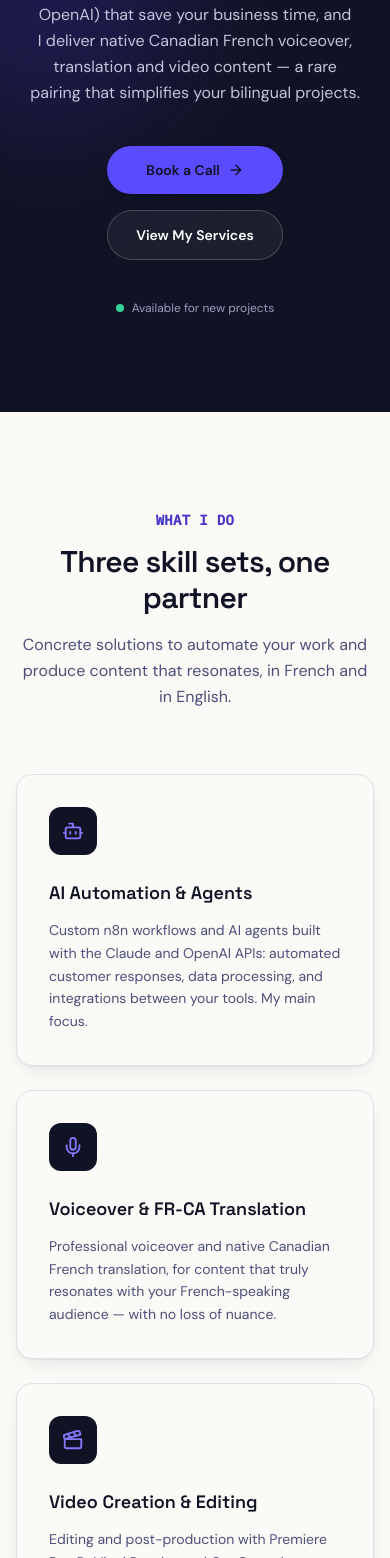
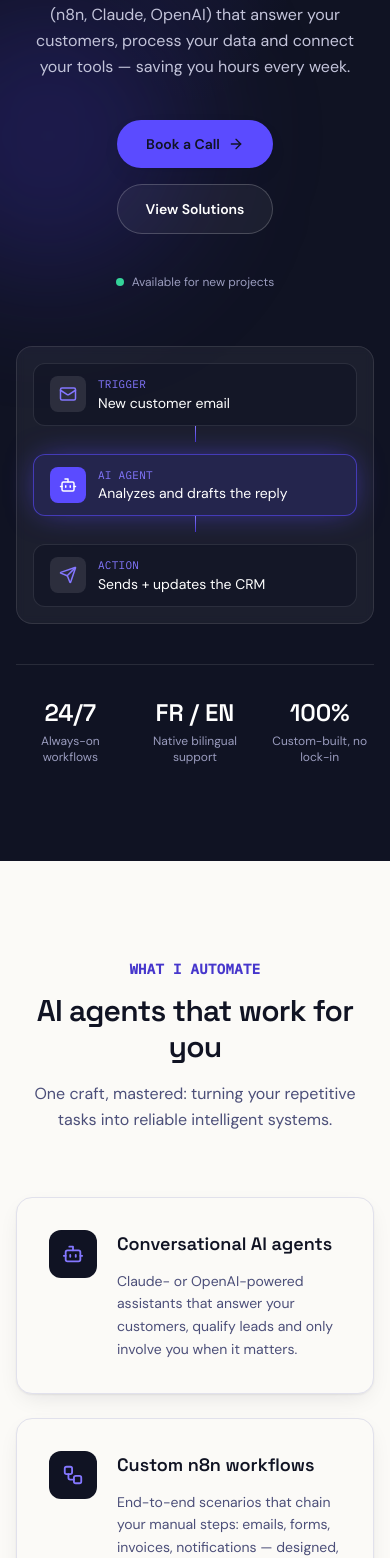
Before and after one commit to BONCELLI/boncelliai-site, a React (Vite) app: page / in a window 390 px wide. Shown: the part 442-2000 px from the top of the page. Built offline with nearby package versions, Linux system fonts and the light colour scheme.

Commit message:
Refocus site on AI automation as the single service
Remove voiceover/translation and video editing offers, replace the empty
portfolio with a process section, add workflow diagram + stats to the hero,
and update SEO metadata.

```diff
--- a/src/App.jsx
+++ b/src/App.jsx
@@ -2,7 +2,7 @@ import Navbar from "./components/Navbar.jsx";
 import Hero from "./components/Hero.jsx";
 import Services from "./components/Services.jsx";
 import About from "./components/About.jsx";
-import Portfolio from "./components/Portfolio.jsx";
+import Process from "./components/Process.jsx";
 import Contact from "./components/Contact.jsx";
 import Footer from "./components/Footer.jsx";
 
@@ -13,8 +13,8 @@ export default function App() {
       <main>
         <Hero />
         <Services />
+        <Process />
         <About />
-        <Portfolio />
         <Contact />
       </main>
       <Footer />
--- a/src/components/Footer.jsx
+++ b/src/components/Footer.jsx
@@ -2,7 +2,7 @@ import { Mail, Linkedin, Instagram } from "lucide-react";
 import { useLanguage } from "../i18n/LanguageContext.jsx";
 import { siteConfig } from "../siteConfig.js";
 
-const SECTION_IDS = ["services", "about", "portfolio", "contact"];
+const SECTION_IDS = ["services", "process", "about", "contact"];
 
 export default function Footer() {
   const { t } = useLanguage();
--- a/src/components/Hero.jsx
+++ b/src/components/Hero.jsx
@@ -1,5 +1,5 @@
 import { motion, useReducedMotion } from "framer-motion";
-import { ArrowRight, Sparkles } from "lucide-react";
+import { ArrowRight, Sparkles, Mail, Bot, Send } from "lucide-react";
 import { useLanguage } from "../i18n/LanguageContext.jsx";
 
 // Staggered "cascade" entrance: eyebrow -> title words -> subtitle -> CTAs.
@@ -95,7 +95,74 @@ export default function Hero() {
           </span>
           {t.hero.badge}
         </motion.div>
+
+        <motion.div variants={item} className="mt-14 w-full">
+          <WorkflowDiagram flow={t.hero.flow} />
+        </motion.div>
+
+        <motion.dl
+          variants={item}
+          className="mt-10 grid w-full max-w-2xl grid-cols-3 gap-4 border-t border-white/10 pt-8"
+        >
+          {t.hero.stats.map((stat) => (
+            <div key={stat.label}>
+              <dt className="font-heading text-2xl font-semibold text-white sm:text-3xl">
+                {stat.value}
+              </dt>
+              <dd className="mt-1 text-xs text-navy-300 sm:text-sm">{stat.label}</dd>
+            </div>
+          ))}
+        </motion.dl>
       </motion.div>
     </section>
   );
 }
+
+// Decorative "n8n-style" flow: trigger -> AI agent -> action. Shows the service at a glance.
+function WorkflowDiagram({ flow }) {
+  const nodes = [
+    { icon: Mail, label: flow.trigger, text: flow.triggerText, highlight: false },
+    { icon: Bot, label: flow.agent, text: flow.agentText, highlight: true },
+    { icon: Send, label: flow.action, text: flow.actionText, highlight: false },
+  ];
+
+  return (
+    <div
+      className="mx-auto flex max-w-3xl flex-col items-stretch gap-3 rounded-2xl border border-white/10 bg-white/5 p-4 backdrop-blur-sm sm:flex-row sm:items-center sm:gap-0 sm:p-5"
+      role="img"
+      aria-label={nodes.map((n) => `${n.label}: ${n.text}`).join(" → ")}
+    >
+      {nodes.map((node, i) => {
+        const Icon = node.icon;
+        return (
+          <div key={node.label} className="flex flex-1 flex-col items-stretch sm:flex-row sm:items-center">
+            <div
+              className={`flex flex-1 items-center gap-3 rounded-xl border px-4 py-3 text-left ${
+                node.highlight
+                  ? "border-accent/60 bg-accent/15 shadow-[0_0_32px_-8px_rgba(91,75,255,0.7)]"
+                  : "border-white/10 bg-navy-900/60"
+              }`}
+            >
+              <span
+                className={`flex h-9 w-9 shrink-0 items-center justify-center rounded-lg ${
+                  node.highlight ? "bg-accent text-white" : "bg-white/10 text-accent-light"
+                }`}
+              >
+                <Icon size={18} />
+              </span>
+              <span>
+                <span className="block font-mono text-[11px] uppercase tracking-wide text-accent-light">
+                  {node.label}
+                </span>
+                <span className="block text-sm text-white">{node.text}</span>
+              </span>
+            </div>
+            {i < nodes.length - 1 && (
+              <span aria-hidden="true" className="mx-auto h-4 w-px bg-gradient-to-b from-accent-light to-accent-dark sm:mx-0 sm:h-px sm:w-6 sm:bg-gradient-to-r" />
+            )}
+          </div>
+        );
+      })}
+    </div>
+  );
+}
--- a/src/components/Navbar.jsx
+++ b/src/components/Navbar.jsx
@@ -4,7 +4,7 @@ import { Menu, X } from "lucide-react";
 import { useLanguage } from "../i18n/LanguageContext.jsx";
 import LanguageSwitcher from "./LanguageSwitcher.jsx";
 
-const SECTION_IDS = ["services", "about", "portfolio", "contact"];
+const SECTION_IDS = ["services", "process", "about", "contact"];
 
 export default function Navbar() {
   const { t } = useLanguage();
--- /dev/null
+++ b/src/components/Process.jsx
@@ -0,0 +1,37 @@
+import { useLanguage } from "../i18n/LanguageContext.jsx";
+import RevealSection from "./RevealSection.jsx";
+
+export default function Process() {
+  const { t } = useLanguage();
+
+  return (
+    <RevealSection id="process" className="bg-navy-50/60 py-24 sm:py-32">
+      <div className="mx-auto max-w-6xl px-4 sm:px-6">
+        <div className="mx-auto max-w-2xl text-center">
+          <span className="font-mono text-sm font-semibold uppercase tracking-wide text-accent-dark">
+            {t.process.eyebrow}
+          </span>
+          <h2 className="mt-3 text-3xl font-semibold tracking-tight text-navy-900 sm:text-4xl">
+            {t.process.title}
+          </h2>
+          <p className="mt-4 text-base leading-relaxed text-navy-500">{t.process.subtitle}</p>
+        </div>
+
+        <ol className="mt-16 grid gap-6 md:grid-cols-3">
+          {t.process.steps.map((step, index) => (
+            <li
+              key={step.title}
+              className="relative rounded-2xl border border-navy-100 bg-paper p-8 shadow-card"
+            >
+              <span className="font-heading text-5xl font-semibold text-accent/25">
+                {String(index + 1).padStart(2, "0")}
+              </span>
+              <h3 className="mt-4 text-lg font-semibold text-navy-900">{step.title}</h3>
+              <p className="mt-3 text-sm leading-relaxed text-navy-500">{step.description}</p>
+            </li>
+          ))}
+        </ol>
+      </div>
+    </RevealSection>
+  );
+}
--- a/src/components/Services.jsx
+++ b/src/components/Services.jsx
@@ -1,10 +1,10 @@
 import { motion } from "framer-motion";
-import { Bot, Mic, Clapperboard } from "lucide-react";
+import { Bot, Workflow, DatabaseZap, Plug } from "lucide-react";
 import { useLanguage } from "../i18n/LanguageContext.jsx";
 import RevealSection from "./RevealSection.jsx";
 
-// One icon per service, in the same order as the FR/EN `services.items` arrays.
-const ICONS = [Bot, Mic, Clapperboard];
+// One icon per use case, in the same order as the FR/EN `services.items` arrays.
+const ICONS = [Bot, Workflow, DatabaseZap, Plug];
 
 export default function Services() {
   const { t } = useLanguage();
@@ -24,7 +24,7 @@ export default function Services() {
           </p>
         </div>
 
-        <div className="mt-16 grid gap-6 sm:grid-cols-2 lg:grid-cols-3">
+        <div className="mt-16 grid gap-6 sm:grid-cols-2">
           {t.services.items.map((service, index) => {
             const Icon = ICONS[index];
             return (
@@ -33,22 +33,38 @@ export default function Services() {
                 initial={{ opacity: 0, y: 24 }}
                 whileInView={{ opacity: 1, y: 0 }}
                 viewport={{ once: true, amount: 0.3 }}
-                transition={{ duration: 0.5, delay: index * 0.1, ease: [0.22, 1, 0.36, 1] }}
+                transition={{ duration: 0.5, delay: (index % 2) * 0.1, ease: [0.22, 1, 0.36, 1] }}
                 whileHover={{ y: -6 }}
-                className="group cursor-default rounded-2xl border border-navy-100 bg-paper p-8 shadow-card transition-shadow duration-300 hover:border-accent/30 hover:shadow-card-hover"
+                className="group flex cursor-default gap-5 rounded-2xl border border-navy-100 bg-paper p-8 shadow-card transition-shadow duration-300 hover:border-accent/30 hover:shadow-card-hover"
               >
-                <div className="flex h-12 w-12 items-center justify-center rounded-xl bg-navy-900 text-accent-light transition-colors duration-300 group-hover:bg-accent group-hover:text-navy-900">
+                <div className="flex h-12 w-12 shrink-0 items-center justify-center rounded-xl bg-navy-900 text-accent-light transition-colors duration-300 group-hover:bg-accent group-hover:text-white">
                   <Icon size={22} />
                 </div>
-                <h3 className="mt-6 text-lg font-semibold text-navy-900">
-                  {service.title}
-                </h3>
-                <p className="mt-3 text-sm leading-relaxed text-navy-500">
-                  {service.description}
-                </p>
+                <div>
+                  <h3 className="text-lg font-semibold text-navy-900">{service.title}</h3>
+                  <p className="mt-3 text-sm leading-relaxed text-navy-500">
+                    {service.description}
+                  </p>
+                </div>
               </motion.div>
             );
           })}
+        </div>
+
+        <div className="mt-14 text-center">
+          <p className="font-mono text-xs font-semibold uppercase tracking-wide text-navy-400">
+            {t.services.stackTitle}
+          </p>
+          <ul className="mt-4 flex flex-wrap justify-center gap-2.5">
+            {t.services.stack.map((tool) => (
+              <li
+                key={tool}
+                className="rounded-full border border-navy-100 bg-white px-4 py-1.5 text-sm font-medium text-navy-700 shadow-sm"
+              >
+                {tool}
+              </li>
+            ))}
+          </ul>
         </div>
       </div>
     </RevealSection>
--- a/src/i18n/translations.js
+++ b/src/i18n/translations.js
@@ -8,78 +8,112 @@
 export const translations = {
   fr: {
     nav: {
-      services: "Services",
+      services: "Solutions",
+      process: "Méthode",
       about: "À propos",
-      portfolio: "Portfolio",
       contact: "Contact",
       cta: "Réserver un appel",
     },
     hero: {
-      eyebrow: "Automatisation IA · Voix-off FR-CA · Vidéo",
-      title: "Des systèmes intelligents,\ndes contenus qui parlent votre langue.",
+      eyebrow: "Automatisation IA · Agents · n8n",
+      title: "Automatisez votre entreprise,\nlaissez l'IA faire le travail répétitif.",
       subtitle:
-        "Je conçois des agents et automatisations IA (n8n, Claude, OpenAI) pour faire gagner du temps à votre entreprise, et je livre du contenu voix-off, traduction et vidéo en français canadien natif — un duo rare qui simplifie vos projets bilingues.",
+        "Je conçois des agents IA et des workflows sur mesure (n8n, Claude, OpenAI) qui répondent à vos clients, traitent vos données et relient vos outils — pour vous faire gagner des heures chaque semaine.",
       ctaPrimary: "Réservez un appel",
-      ctaSecondary: "Voir mes services",
+      ctaSecondary: "Voir les solutions",
       badge: "Disponible pour de nouveaux projets",
+      flow: {
+        trigger: "Déclencheur",
+        triggerText: "Nouveau courriel client",
+        agent: "Agent IA",
+        agentText: "Analyse et rédige la réponse",
+        action: "Action",
+        actionText: "Envoi + mise à jour du CRM",
+      },
+      stats: [
+        { value: "24/7", label: "Workflows toujours actifs" },
+        { value: "FR / EN", label: "Support bilingue natif" },
+        { value: "100 %", label: "Sur mesure, sans verrouillage" },
+      ],
     },
     services: {
-      eyebrow: "Ce que je fais",
-      title: "Trois expertises, un seul partenaire",
+      eyebrow: "Ce que j'automatise",
+      title: "Des agents IA qui travaillent pour vous",
       subtitle:
-        "Des solutions concrètes pour automatiser votre travail et produire du contenu qui résonne, en français comme en anglais.",
+        "Un seul métier, maîtrisé à fond : transformer vos tâches répétitives en systèmes intelligents fiables.",
       items: [
         {
-          title: "Automatisation IA & agents",
+          title: "Agents IA conversationnels",
           description:
-            "Conception de workflows n8n et d'agents IA sur mesure avec les API Claude et OpenAI : réponse client automatisée, traitement de données, intégrations entre vos outils. Mon focus principal.",
+            "Assistants basés sur Claude ou OpenAI qui répondent à vos clients, qualifient vos prospects et ne vous sollicitent que lorsque c'est nécessaire.",
         },
         {
-          title: "Voix-off & traduction FR-CA",
+          title: "Workflows n8n sur mesure",
           description:
-            "Voix-off professionnelle et traduction en français canadien natif, pour des contenus qui sonnent juste auprès de votre audience francophone — sans perte de nuance.",
+            "Des scénarios complets qui enchaînent vos étapes manuelles : courriels, formulaires, factures, notifications — conçus, testés et documentés.",
         },
         {
-          title: "Création & montage vidéo",
+          title: "Traitement de données par IA",
           description:
-            "Montage et post-production avec Premiere Pro, DaVinci Resolve et CapCut : contenu publicitaire, réseaux sociaux ou corporatif, prêt à publier.",
+            "Extraction, classement et résumé automatiques de documents, courriels ou fichiers, avec envoi des résultats directement dans vos outils.",
+        },
+        {
+          title: "Intégrations entre vos outils",
+          description:
+            "Google Workspace, CRM, Slack, Notion, Airtable, API personnalisées : vos applications se parlent enfin, sans copier-coller.",
+        },
+      ],
+      stackTitle: "Outils maîtrisés",
+      stack: ["n8n", "Claude API", "OpenAI API", "Make", "Zapier", "Webhooks & API REST"],
+    },
+    process: {
+      eyebrow: "Méthode",
+      title: "Du besoin au système en production",
+      subtitle: "Un processus simple, transparent et sans surprise.",
+      steps: [
+        {
+          title: "Appel de cadrage",
+          description:
+            "On identifie les tâches qui vous coûtent le plus de temps et on définit ce qui vaut la peine d'être automatisé.",
+        },
+        {
+          title: "Conception et construction",
+          description:
+            "Je construis le workflow ou l'agent IA, avec des tests sur vos vrais cas d'usage avant toute mise en ligne.",
+        },
+        {
+          title: "Livraison et suivi",
+          description:
+            "Mise en production, documentation claire et ajustements après lancement pour que le système reste fiable.",
         },
       ],
     },
     about: {
       eyebrow: "À propos",
-      title: "Frank Laro — freelance bilingue, exécution technique",
+      title: "Frank Laro — spécialiste en automatisation IA",
       paragraph1:
-        "Basé au Canada, je combine une expertise technique en automatisation IA avec une maîtrise native du français canadien et un anglais professionnel courant. Cette double compétence est rare : elle me permet de livrer des projets qui exigent à la fois de la rigueur technique et une communication impeccable dans les deux langues.",
+        "Basé au Canada, je me consacre à une seule chose : construire des systèmes d'automatisation et des agents IA qui fonctionnent vraiment en production. Rigueur technique, livrables documentés et communication claire du début à la fin.",
       paragraph2:
-        "Je travaille avec des clients sur Upwork qui ont besoin d'un partenaire capable de construire des systèmes intelligents ET de produire du contenu qui parle vraiment à un marché francophone — sans jongler entre plusieurs prestataires.",
+        "Bilingue natif (français canadien et anglais), je travaille aussi bien avec des entreprises francophones qu'anglophones, sans perte de nuance dans la compréhension de vos besoins.",
       highlights: [
-        { label: "Bilingue natif", value: "FR-CA / EN" },
-        { label: "Automatisation", value: "n8n, Claude API, OpenAI API" },
-        { label: "Vidéo", value: "Premiere Pro, DaVinci Resolve, CapCut" },
-        { label: "Plateforme", value: "Upwork" },
+        { label: "Spécialité", value: "Automatisation IA" },
+        { label: "Outils", value: "n8n, Claude API, OpenAI API" },
+        { label: "Langues", value: "FR-CA / EN" },
+        { label: "Plateformes", value: "Upwork, Fiverr" },
       ],
-    },
-    portfolio: {
-      eyebrow: "Portfolio",
-      title: "Projets récents",
-      subtitle: "Une sélection de projets sera ajoutée ici prochainement.",
-      placeholderTitle: "Projet à venir",
-      placeholderText: "Étude de cas en préparation — revenez bientôt.",
-      cta: "Bientôt disponible",
     },
     contact: {
       eyebrow: "Contact",
-      title: "Discutons de votre projet",
+      title: "Parlons de votre automatisation",
       subtitle:
-        "Décrivez votre besoin — automatisation, voix-off, traduction ou vidéo — et je vous réponds rapidement.",
+        "Décrivez la tâche que vous aimeriez ne plus faire à la main — je vous réponds rapidement avec une première piste.",
       form: {
         name: "Nom",
         namePlaceholder: "Votre nom complet",
         email: "Courriel",
         emailPlaceholder: "vous@exemple.com",
         message: "Message",
-        messagePlaceholder: "Parlez-moi de votre projet...",
+        messagePlaceholder: "Quelle tâche voulez-vous automatiser?",
         submit: "Envoyer le message",
         submitting: "Envoi en cours...",
         success: "Merci! Votre message a été envoyé. Je vous réponds sous peu.",
@@ -91,7 +125,7 @@ export const translations = {
       fiverrCta: "Voir mon profil Fiverr",
     },
     footer: {
-      tagline: "Automatisation IA et contenu bilingue, livrés avec rigueur.",
+      tagline: "Automatisation IA et agents intelligents, livrés avec rigueur.",
       linksTitle: "Navigation",
       contactTitle: "Contact",
       rights: "Tous droits réservés.",
@@ -104,78 +138,112 @@ export const translations = {
 
   en: {
     nav: {
-      services: "Services",
+      services: "Solutions",
+      process: "Process",
       about: "About",
-      portfolio: "Portfolio",
       contact: "Contact",
       cta: "Book a Call",
     },
     hero: {
-      eyebrow: "AI Automation · FR-CA Voiceover · Video",
-      title: "Intelligent systems,\ncontent that speaks your audience's language.",
+      eyebrow: "AI Automation · Agents · n8n",
+      title: "Automate your business,\nlet AI handle the repetitive work.",
       subtitle:
-        "I build AI agents and automations (n8n, Claude, OpenAI) that save your business time, and I deliver native Canadian French voiceover, translation and video content — a rare pairing that simplifies your bilingual projects.",
+        "I build custom AI agents and workflows (n8n, Claude, OpenAI) that answer your customers, process your data and connect your tools — saving you hours every week.",
       ctaPrimary: "Book a Call",
-      ctaSecondary: "View My Services",
+      ctaSecondary: "View Solutions",
       badge: "Available for new projects",
+      flow: {
+        trigger: "Trigger",
+        triggerText: "New customer email",
+        agent: "AI Agent",
+        agentText: "Analyzes and drafts the reply",
+        action: "Action",
+        actionText: "Sends + updates the CRM",
+      },
+      stats: [
+        { value: "24/7", label: "Always-on workflows" },
+        { value: "FR / EN", label: "Native bilingual support" },
+        { value: "100%", label: "Custom-built, no lock-in" },
+      ],
     },
     services: {
-      eyebrow: "What I Do",
-      title: "Three skill sets, one partner",
+      eyebrow: "What I Automate",
+      title: "AI agents that work for you",
       subtitle:
-        "Concrete solutions to automate your work and produce content that resonates, in French and in English.",
+        "One craft, mastered: turning your repetitive tasks into reliable intelligent systems.",
       items: [
         {
-          title: "AI Automation & Agents",
+          title: "Conversational AI agents",
           description:
-            "Custom n8n workflows and AI agents built with the Claude and OpenAI APIs: automated customer responses, data processing, and integrations between your tools. My main focus.",
+            "Claude- or OpenAI-powered assistants that answer your customers, qualify leads and only involve you when it matters.",
         },
         {
-          title: "Voiceover & FR-CA Translation",
+          title: "Custom n8n workflows",
           description:
-            "Professional voiceover and native Canadian French translation, for content that truly resonates with your French-speaking audience — with no loss of nuance.",
+            "End-to-end scenarios that chain your manual steps: emails, forms, invoices, notifications — designed, tested and documented.",
         },
         {
-          title: "Video Creation & Editing",
+          title: "AI-powered data processing",
           description:
-            "Editing and post-production with Premiere Pro, DaVinci Resolve and CapCut: ad content, social media or corporate video, ready to publish.",
+            "Automatic extraction, sorting and summarizing of documents, emails or files, with results sent straight into your tools.",
+        },
+        {
+          title: "Tool integrations",
+          description:
+            "Google Workspace, CRM, Slack, Notion, Airtable, custom APIs: your apps finally talk to each other, no copy-pasting.",
+        },
+      ],
+      stackTitle: "Tools I work with",
+      stack: ["n8n", "Claude API", "OpenAI API", "Make", "Zapier", "Webhooks & REST APIs"],
+    },
+    process: {
+      eyebrow: "Process",
+      title: "From need to production system",
+      subtitle: "A simple, transparent process with no surprises.",
+      steps: [
+        {
+          title: "Scoping call",
+          description:
+            "We identify the tasks costing you the most time and decide what is actually worth automating.",
+        },
+        {
+          title: "Design and build",
+          description:
+            "I build the workflow or AI agent, testing on your real use cases before anything goes live.",
+        },
+        {
+          title: "Delivery and follow-up",
+          description:
+            "Go-live, clear documentation and post-launch adjustments so the system stays reliable.",
         },
       ],
     },
     about: {
       eyebrow: "About",
-      title: "Frank Laro — Bilingual Freelancer, Technical Execution",
+      title: "Frank Laro — AI Automation Specialist",
       paragraph1:
-        "Based in Canada, I combine technical expertise in AI automation with native fluency in Canadian French and professional working English. This dual skill set is rare: it lets me deliver projects that demand both technical rigor and flawless communication in both languages.",
+        "Based in Canada, I focus on one thing: building automation systems and AI agents that actually work in production. Technical rigor, documented deliverables and clear communication from start to finish.",
       paragraph2:
-        "I work with Upwork clients who need a partner who can build intelligent systems AND produce content that truly speaks to a French-speaking market — without juggling multiple vendors.",
+        "Natively bilingual (Canadian French and English), I work equally well with French- and English-speaking businesses, with no loss of nuance in understanding your needs.",
       highlights: [
-        { label: "Native Bilingual", value: "FR-CA / EN" },
-        { label: "Automation", value: "n8n, Claude API, OpenAI API" },
-        { label: "Video", value: "Premiere Pro, DaVinci Resolve, CapCut" },
-        { label: "Platform", value: "Upwork" },
+        { label: "Specialty", value: "AI Automation" },
+        { label: "Tools", value: "n8n, Claude API, OpenAI API" },
+        { label: "Languages", value: "FR-CA / EN" },
+        { label: "Platforms", value: "Upwork, Fiverr" },
       ],
-    },
-    portfolio: {
-      eyebrow: "Portfolio",
-      title: "Recent Projects",
-      subtitle: "A selection of projects will be added here soon.",
-      placeholderTitle: "Project Coming Soon",
-      placeholderText: "Case study in progress — check back soon.",
-      cta: "Coming Soon",
     },
     contact: {
       eyebrow: "Contact",
-      title: "Let's talk about your project",
+      title: "Let's talk about your automation",
       subtitle:
-        "Tell me about your needs — automation, voiceover, translation or video — and I'll get back to you quickly.",
+        "Describe the task you'd love to stop doing by hand — I'll get back to you quickly with a first approach.",
       form: {
         name: "Name",
         namePlaceholder: "Your full name",
         email: "Email",
         emailPlaceholder: "you@example.com",
         message: "Message",
-        messagePlaceholder: "Tell me about your project...",
+        messagePlaceholder: "Which task do you want to automate?",
         submit: "Send Message",
         submitting: "Sending...",
         success: "Thanks! Your message has been sent. I'll get back to you shortly.",
@@ -187,7 +255,7 @@ export const translations = {
       fiverrCta: "View My Fiverr Profile",
     },
     footer: {
-      tagline: "AI automation and bilingual content, delivered with rigor.",
+      tagline: "AI automation and intelligent agents, delivered with rigor.",
       linksTitle: "Navigation",
       contactTitle: "Contact",
       rights: "All rights reserved.",
```
Also changed, not shown: index.html (+6 -2 lines), src/components/Portfolio.jsx (deleted, +0 -52 lines).
